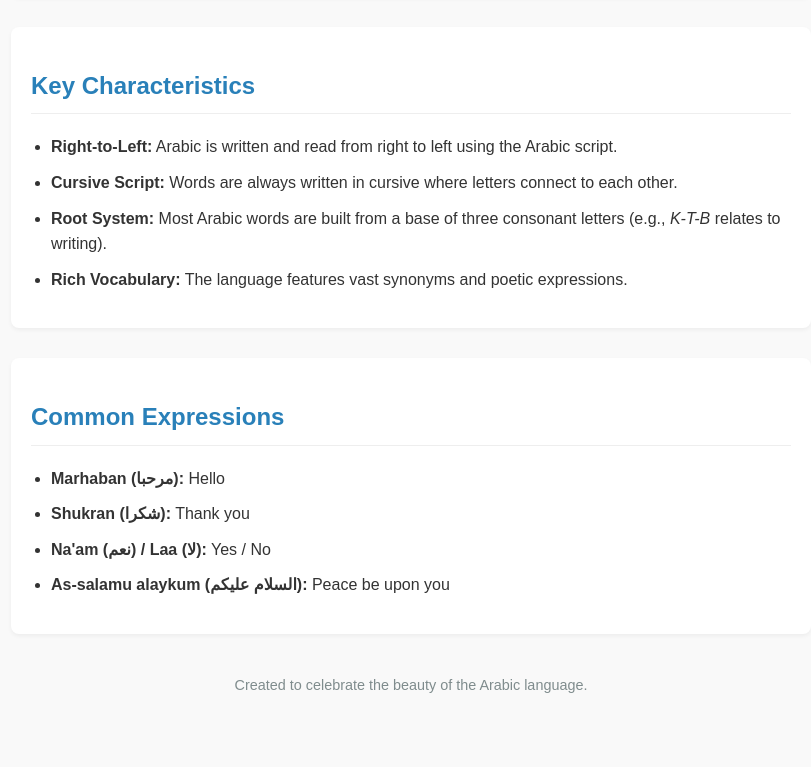
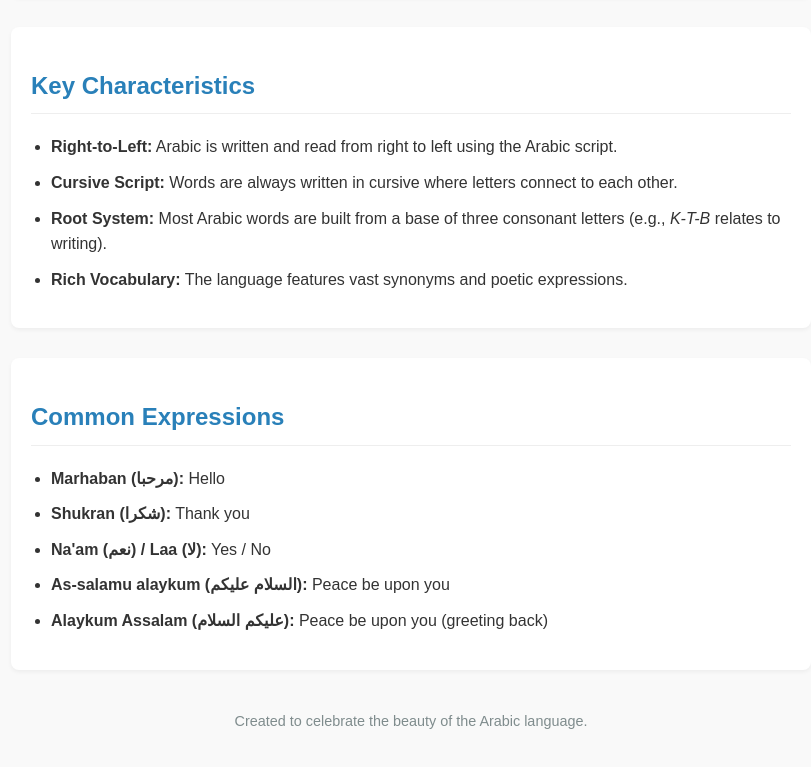
Before and after one commit to motazsaad/website1, a plain HTML site: page index.html in a window 1280 px wide. Shown: the part 472-1239 px from the top of the page, without its empty margins (229-1040 px from the left). Before the commit the page ends 1209 px from the top, so only its background shows below. Drawn offline with Linux system fonts and the light colour scheme.

Commit message:
add another expression alaykum assalam

```diff
--- a/index.html
+++ b/index.html
@@ -88,6 +88,7 @@
       <li><strong>Shukran (شكرا):</strong> Thank you</li>
       <li><strong>Na'am (نعم) / Laa (لا):</strong> Yes / No</li>
       <li><strong>As-salamu alaykum (السلام عليكم):</strong> Peace be upon you</li>
+      <li><strong>Alaykum Assalam (عليكم السلام):</strong> Peace be upon you (greeting back)</li>
     </ul>
   </section>
 
```
